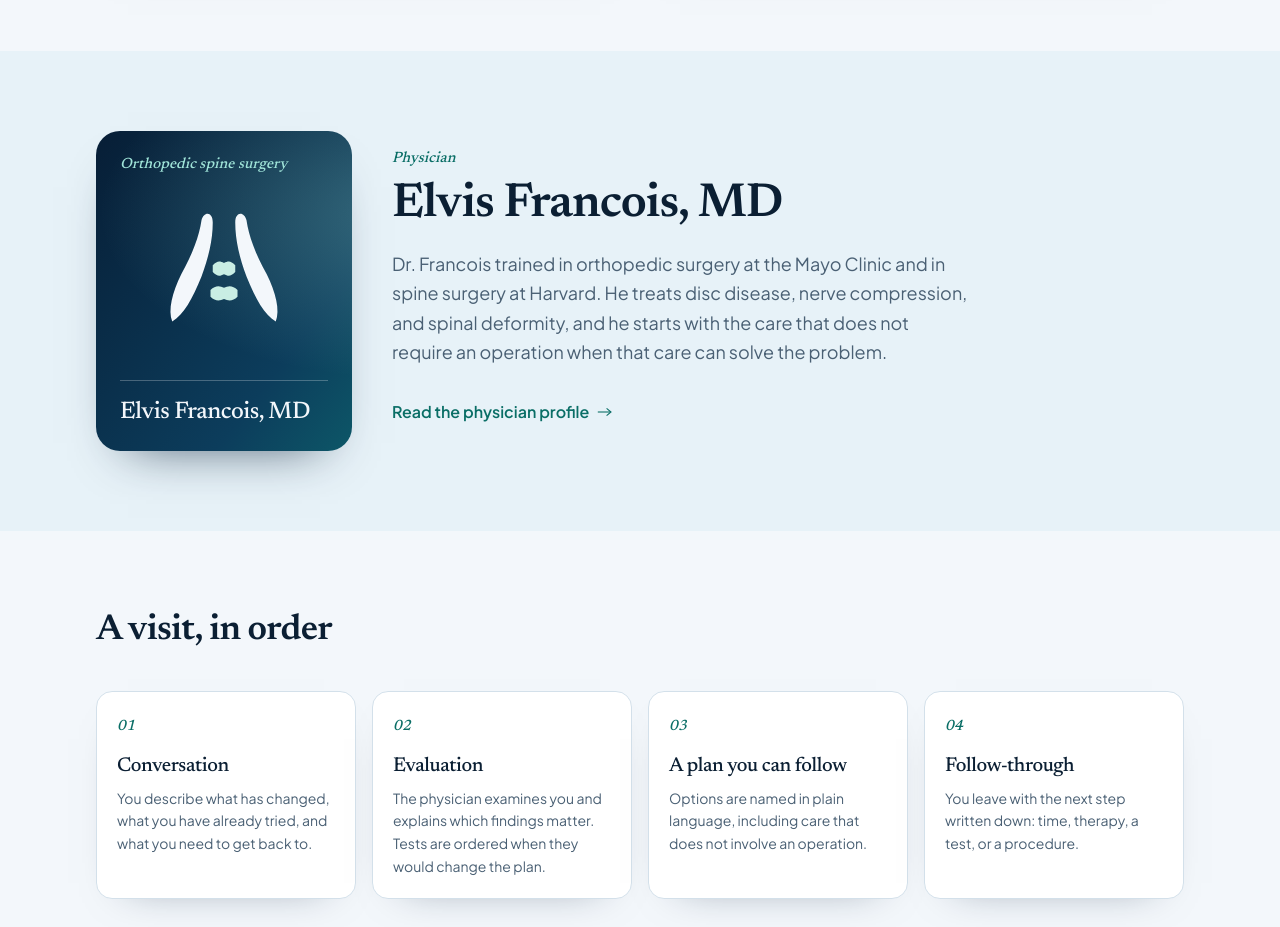
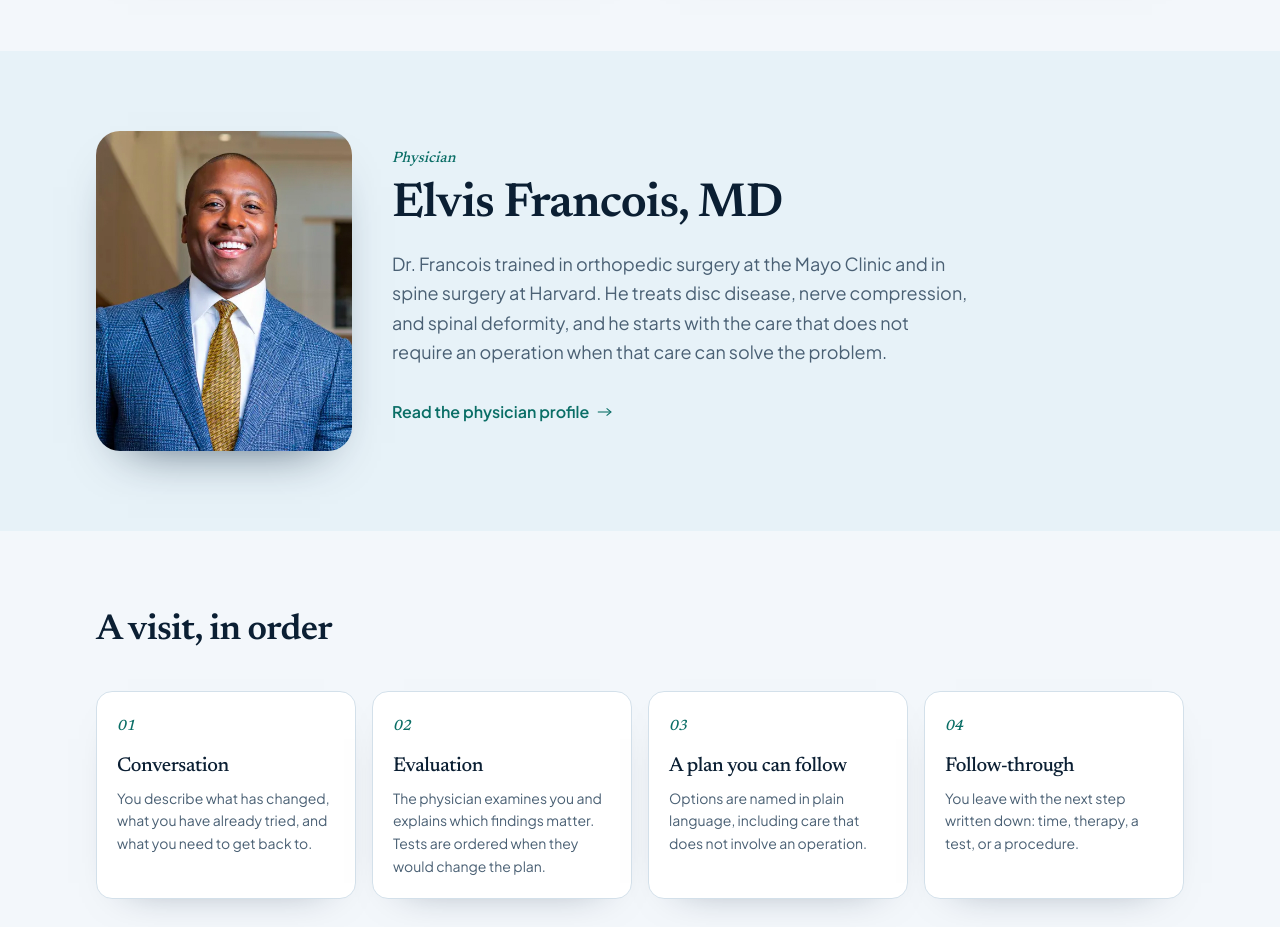
Before and after one commit to AntimatterIDE/elvis-practice, a Next.js app: page / in a window 1280 px wide. Shown: the part 1760-2687 px from the top of the page. Built offline with nearby package versions, Linux system fonts and the light colour scheme.

Commit message:
Use Dr. Francois's portrait on the homepage and About page.

```diff
--- a/app/(site)/about/page.tsx
+++ b/app/(site)/about/page.tsx
@@ -41,7 +41,7 @@ export default function AboutPage() {
             hours. To ask for a call, use the contact page, and leave medical details off the form.
           </p>
         </div>
-        <PhotoPlaceholder label={practice.name} caption={practice.specialty} />
+        <PhotoPlaceholder />
       </div>
     </article>
   );
--- a/components/site/photo-placeholder.tsx
+++ b/components/site/photo-placeholder.tsx
@@ -1,4 +1,3 @@
-import { BrandMark } from "@/components/site/brand";
 import { cn } from "@/lib/utils";
 
 export function PhotoPlaceholder({
@@ -31,17 +30,19 @@ export function PhotoPlaceholder({
   return (
     <figure
       className={cn(
-        "hero-panel relative flex min-h-80 flex-col overflow-hidden rounded-[1.5rem] p-6 text-paper shadow-[0_24px_50px_-32px_rgb(7_30_54_/_0.8)]",
+        "relative aspect-[4/5] w-full self-start overflow-hidden rounded-[1.5rem] shadow-[0_24px_50px_-32px_rgb(7_30_54_/_0.8)]",
         className,
       )}
     >
-      <figcaption className="relative flex min-h-0 flex-1 flex-col">
-        <p className="kicker text-foam">{caption}</p>
-        <BrandMark tone="reverse" className="mx-auto mt-6 size-36" />
-        <span className="mt-auto block border-t border-white/25 pt-4 font-display text-2xl font-medium leading-tight">
-          {label}
-        </span>
-      </figcaption>
+      <img
+        src="/photos/elvis-francois.jpg"
+        alt={label}
+        width={584}
+        height={584}
+        decoding="async"
+        className="absolute inset-0 h-full w-full object-cover object-[center_18%]"
+      />
+      <figcaption className="sr-only">{caption}</figcaption>
     </figure>
   );
 }
```
Also changed, not shown: public/photos/elvis-francois.jpg (added).
